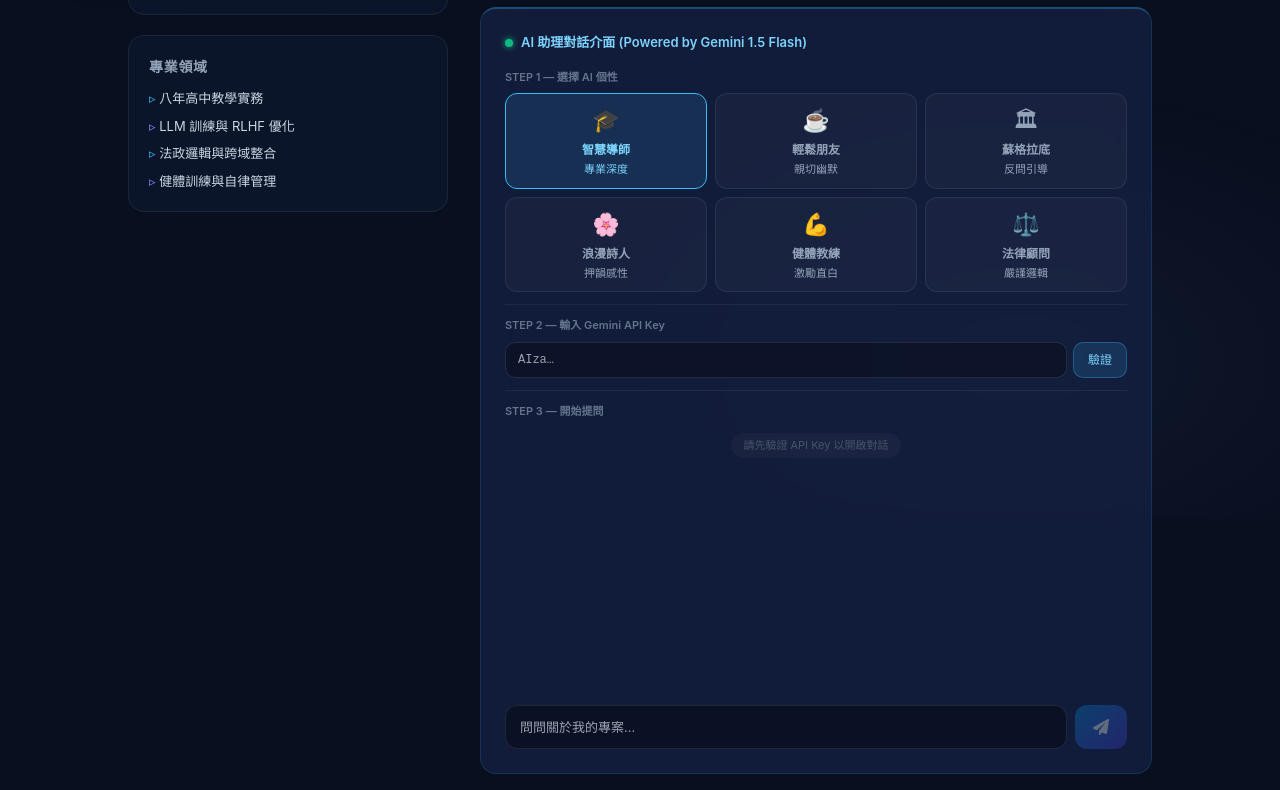
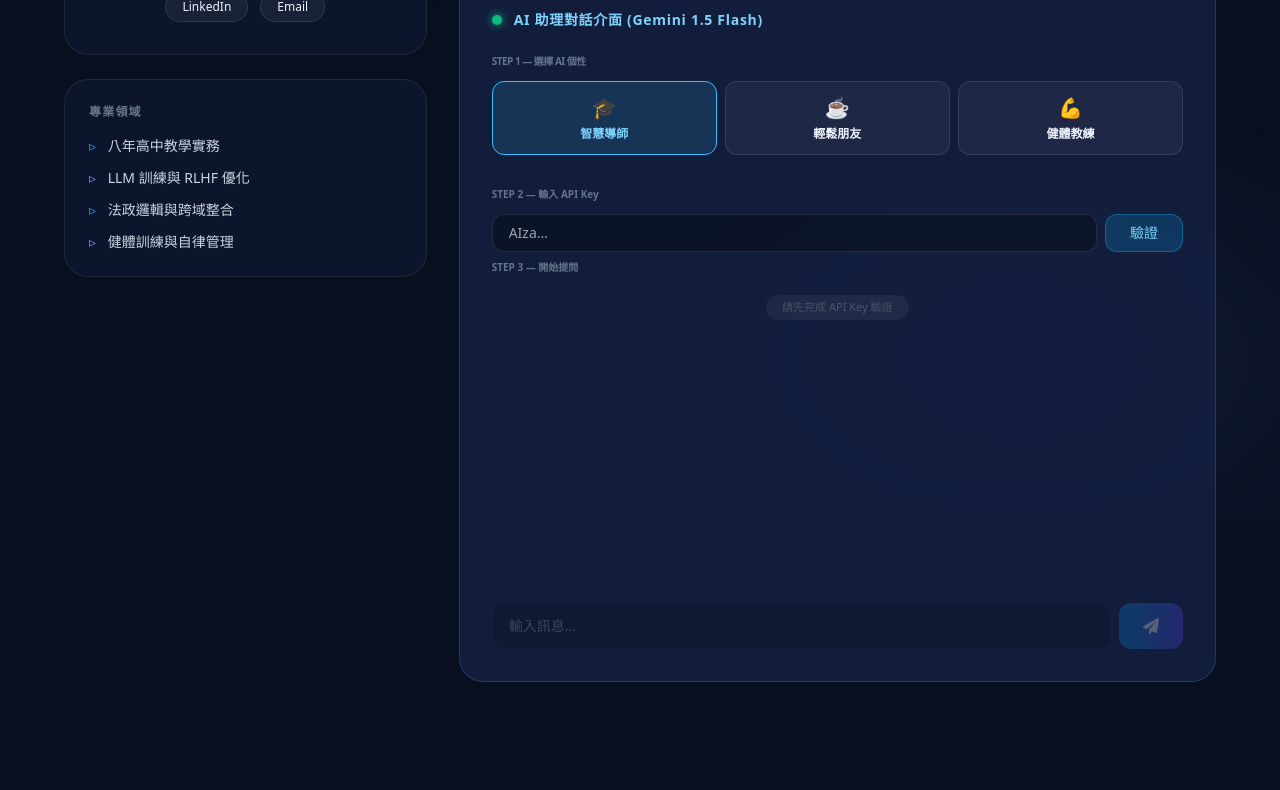
Before and after one commit to fordwhs/XCXC, a plain HTML site: page index.html in a window 1280 px wide. Shown: the part 281-1071 px from the top of the page. After the commit the page ends 1003 px from the top, so only its background shows below. Drawn offline with nearby package versions, Linux system fonts and the light colour scheme.

Commit message:
Update index.html

```diff
--- a/index.html
+++ b/index.html
@@ -7,185 +7,113 @@
     <script src="https://cdn.tailwindcss.com"></script>
     <link rel="stylesheet" href="https://cdnjs.cloudflare.com/ajax/libs/font-awesome/6.0.0/dist/css/all.min.css">
     <style>
-        * { box-sizing: border-box; }
-        body { background-color: #080f1e; color: #f0f4ff; font-family: -apple-system, BlinkMacSystemFont, "Segoe UI", sans-serif; position: relative; }
+        body {
+            background-color: #080f1e;
+            color: #f0f4ff;
+            font-family: system-ui, -apple-system, sans-serif;
+            margin: 0;
+            padding: 0;
+            min-height: 100vh;
+        }
+        /* 背景流光 - 確保 z-index 在最底層 */
+        .bg-aurora {
+            position: fixed; inset: 0; z-index: -1;
+            background:
+                radial-gradient(ellipse 60% 40% at 20% 10%, rgba(56,189,248,0.1) 0%, transparent 70%),
+                radial-gradient(ellipse 50% 50% at 80% 80%, rgba(129,140,248,0.1) 0%, transparent 70%);
+        }
+        .glass { background: rgba(15, 25, 50, 0.7); backdrop-filter: blur(12px); border: 1px solid rgba(255,255,255,0.08); }
+        .glass-bright { background: rgba(20, 32, 65, 0.85); backdrop-filter: blur(16px); border: 1px solid rgba(56,189,248,0.2); }
+        .gradient-text { background: linear-gradient(95deg, #38bdf8, #818cf8); -webkit-background-clip: text; -webkit-text-fill-color: transparent; }
 
-        /* 背景流光效果 */
-        body::before {
-            content: '';
-            position: fixed; inset: 0; z-index: 0;
-            background:
-                radial-gradient(ellipse 60% 40% at 20% 10%, rgba(56,189,248,0.08) 0%, transparent 70%),
-                radial-gradient(ellipse 50% 50% at 80% 80%, rgba(129,140,248,0.07) 0%, transparent 70%);
-            pointer-events: none;
-        }
+        /* 聊天室美化 */
+        .chat-area { height: 300px; overflow-y: auto; scrollbar-width: thin; scrollbar-color: #38bdf8 rgba(255,255,255,0.05); }
+        .bubble-ai { align-self: flex-start; background: rgba(30,41,80,0.9); border-radius: 4px 16px 16px 16px; border: 1px solid rgba(56,189,248,0.2); }
+        .bubble-user { align-self: flex-end; background: linear-gradient(135deg, #1e40af, #1e3a8a); border-radius: 16px 4px 16px 16px; }
 
-        .wrap { position: relative; z-index: 1; }
-        .glass { background: rgba(15, 25, 50, 0.65); backdrop-filter: blur(16px); border: 1px solid rgba(255,255,255,0.07); }
-        .glass-bright { background: rgba(20, 32, 65, 0.80); backdrop-filter: blur(20px); border: 1px solid rgba(56,189,248,0.15); }
-        .gradient-text { background: linear-gradient(95deg, #38bdf8 0%, #818cf8 100%); -webkit-background-clip: text; -webkit-text-fill-color: transparent; background-clip: text; }
+        /* 人格按鈕 */
+        .persona-grid { display: grid; grid-template-columns: repeat(3, 1fr); gap: 8px; }
+        .persona-btn { cursor: pointer; border-radius: 12px; background: rgba(255,255,255,0.05); border: 1px solid rgba(255,255,255,0.1); transition: 0.3s; }
+        .persona-btn.active { border-color: #38bdf8; background: rgba(56,189,248,0.15); color: #7dd3fc; }
 
-        /* 人格選擇器 */
-        .persona-grid { display: grid; grid-template-columns: repeat(3,1fr); gap: 8px; }
-        .persona-btn {
-            cursor: pointer; border-radius: 12px; padding: 10px 6px;
-            border: 1.5px solid rgba(255,255,255,0.08);
-            background: rgba(255,255,255,0.03);
-            text-align: center; font-size: 11px; color: #94a3b8;
-            transition: all 0.25s;
-        }
-        .persona-btn:hover { border-color: rgba(56,189,248,0.4); color: #e2e8f0; background: rgba(56,189,248,0.06); }
-        .persona-btn.active { border-color: #38bdf8; background: rgba(56,189,248,0.12); color: #7dd3fc; }
-        .persona-btn .icon { font-size: 22px; display: block; margin-bottom: 4px; }
-        .persona-btn .name { font-weight: 600; display: block; margin-bottom: 2px; font-size: 12px; }
-
-        /* API Key 區塊 */
-        .key-row { display: flex; gap: 6px; align-items: center; }
-        .key-input {
-            flex: 1; background: rgba(0,0,0,0.3); border: 1px solid rgba(255,255,255,0.1);
-            border-radius: 10px; padding: 8px 12px; color: #e2e8f0; font-size: 12px;
-            font-family: monospace; transition: border-color 0.2s;
-        }
-        .key-input:focus { outline: none; border-color: #38bdf8; }
-        .btn-verify {
-            background: rgba(56,189,248,0.15); border: 1px solid rgba(56,189,248,0.3);
-            color: #7dd3fc; border-radius: 10px; padding: 8px 14px;
-            font-size: 12px; cursor: pointer; white-space: nowrap; transition: all 0.2s;
-        }
-        .btn-verify:hover { background: rgba(56,189,248,0.25); }
-        .key-status { margin-top: 6px; font-size: 11px; border-radius: 8px; padding: 6px 10px; display: none; }
-        .key-ok { display: block; background: rgba(16,185,129,0.12); color: #6ee7b7; border: 1px solid rgba(16,185,129,0.2); }
-        .key-err { display: block; background: rgba(239,68,68,0.12); color: #fca5a5; border: 1px solid rgba(239,68,68,0.2); }
-        .key-loading { display: block; background: rgba(255,255,255,0.05); color: #94a3b8; border: 1px solid rgba(255,255,255,0.08); }
-
-        /* 聊天區 */
-        .chat-area {
-            height: 260px; overflow-y: auto; display: flex; flex-direction: column; gap: 10px;
-            padding: 4px 2px; scrollbar-width: thin; scrollbar-color: rgba(56,189,248,0.2) transparent;
-        }
-        .bubble-ai {
-            align-self: flex-start; max-width: 85%;
-            background: rgba(30,41,80,0.9); border: 1px solid rgba(56,189,248,0.15);
-            border-radius: 4px 16px 16px 16px; padding: 10px 14px;
-            font-size: 13px; color: #cbd5e1; line-height: 1.6;
-            animation: fadeInUp 0.3s ease;
-        }
-        .bubble-user {
-            align-self: flex-end; max-width: 85%;
-            background: linear-gradient(135deg, #1e40af, #1e3a8a);
-            border: 1px solid rgba(99,102,241,0.3);
-            border-radius: 16px 4px 16px 16px; padding: 10px 14px;
-            font-size: 13px; color: #e0e7ff; line-height: 1.6;
-            animation: fadeInUp 0.3s ease;
-        }
-        .bubble-system { align-self: center; font-size: 11px; color: #475569; background: rgba(255,255,255,0.03); border-radius: 99px; padding: 4px 12px; }
-
-        @keyframes fadeInUp { from { opacity: 0; transform: translateY(8px); } to { opacity: 1; transform: translateY(0); } }
-
-        /* 打字動畫 */
-        .typing-dots { display: inline-flex; gap: 4px; align-items: center; padding: 4px 0; }
-        .typing-dots span { width: 6px; height: 6px; border-radius: 50%; background: #38bdf8; opacity: 0.6; animation: dot-bounce 1.2s infinite ease-in-out; }
-        .typing-dots span:nth-child(2) { animation-delay: 0.2s; }
-        .typing-dots span:nth-child(3) { animation-delay: 0.4s; }
-        @keyframes dot-bounce { 0%,80%,100% { transform: translateY(0); opacity:0.4; } 40% { transform: translateY(-5px); opacity:1; } }
-
-        .chat-input { flex: 1; background: rgba(0,0,0,0.35); border: 1px solid rgba(255,255,255,0.09); border-radius: 12px; padding: 10px 14px; color: #e2e8f0; font-size: 13px; }
-        .chat-input:focus { outline: none; border-color: rgba(56,189,248,0.5); }
-        .btn-send { background: linear-gradient(135deg, #0284c7, #4338ca); border: none; border-radius: 12px; padding: 10px 18px; color: #fff; cursor: pointer; transition: all 0.2s; }
-        .btn-send:disabled { opacity: 0.35; cursor: not-allowed; }
-        .divider { height: 1px; background: rgba(255,255,255,0.06); margin: 12px 0; }
-
-        /* 頭像光圈 */
-        .avatar-wrap { position: relative; display: inline-block; }
-        .avatar-wrap::after { content: ''; position: absolute; inset: -4px; border-radius: 50%; border: 2px solid rgba(56,189,248,0.3); animation: pulse-ring 2.5s infinite; }
         @keyframes pulse-ring { 0% { transform: scale(1); opacity: 0.7; } 70% { transform: scale(1.1); opacity: 0; } 100% { transform: scale(1.1); opacity: 0; } }
-        .tag { display: inline-block; background: rgba(56,189,248,0.1); border: 1px solid rgba(56,189,248,0.2); color: #7dd3fc; border-radius: 99px; font-size: 11px; padding: 2px 10px; }
+        .animate-ring { animation: pulse-ring 2.5s infinite; }
     </style>
 </head>
 <body class="p-4 md:p-10">
-<div class="wrap max-w-5xl mx-auto grid grid-cols-1 md:grid-cols-3 gap-8">
+    <div class="bg-aurora"></div>
 
-    <div class="md:col-span-1 space-y-5">
-        <div class="glass p-6 rounded-2xl text-center">
-            <div class="avatar-wrap mx-auto mb-5">
-                <div class="w-24 h-24 rounded-full flex items-center justify-center text-2xl font-bold" style="background: linear-gradient(135deg,#0ea5e9,#6366f1);">
-                    <i class="fas fa-user-graduate" style="font-size:36px;color:#fff;"></i>
+    <div class="max-w-6xl mx-auto grid grid-cols-1 md:grid-cols-12 gap-8 relative z-10">
+
+        <div class="md:col-span-4 space-y-6">
+            <div class="glass p-8 rounded-3xl text-center">
+                <div class="relative inline-block mb-6">
+                    <div class="w-24 h-24 rounded-full bg-gradient-to-br from-sky-500 to-indigo-600 flex items-center justify-center text-white shadow-lg shadow-sky-500/20">
+                        <i class="fas fa-user-graduate text-4xl"></i>
                     </div>
+                    <div class="absolute inset-[-6px] border-2 border-sky-500/30 rounded-full animate-ring"></div>
                 </div>
-            <h1 class="text-xl font-bold mb-1">教育與 AI 專家</h1>
-            <p style="color:#38bdf8;font-size:13px;" class="mb-4">法政碩士 ｜ AI 閱卷顧問</p>
-            <div class="flex justify-center gap-3 flex-wrap">
-                <span class="tag"><i class="fab fa-linkedin mr-1"></i>LinkedIn</span>
-                <span class="tag"><i class="fas fa-envelope mr-1"></i>Email</span>
+                <h1 class="text-2xl font-bold mb-1">教育與 AI 專家</h1>
+                <p class="text-sky-400 text-sm mb-6">法政碩士 ｜ AI 閱卷顧問</p>
+                <div class="flex justify-center gap-3">
+                    <button class="px-4 py-1.5 bg-white/5 rounded-full text-xs border border-white/10 hover:bg-white/10">LinkedIn</button>
+                    <button class="px-4 py-1.5 bg-white/5 rounded-full text-xs border border-white/10 hover:bg-white/10">Email</button>
                 </div>
             </div>
 
-        <div class="glass p-5 rounded-2xl">
-            <h2 style="font-size:14px;font-weight:600;color:#94a3b8;letter-spacing:0.05em;" class="mb-3 uppercase">專業領域</h2>
-            <ul class="space-y-2" style="font-size:13px;color:#cbd5e1;">
-                <li><span style="color:#38bdf8;">▹</span> 八年高中教學實務</li>
-                <li><span style="color:#818cf8;">▹</span> LLM 訓練與 RLHF 優化</li>
-                <li><span style="color:#38bdf8;">▹</span> 法政邏輯與跨域整合</li>
-                <li><span style="color:#818cf8;">▹</span> 健體訓練與自律管理</li>
+            <div class="glass p-6 rounded-3xl">
+                <h2 class="text-xs font-bold text-slate-500 uppercase tracking-widest mb-4">專業領域</h2>
+                <ul class="space-y-3 text-sm text-slate-300">
+                    <li><span class="text-sky-500 mr-2">▹</span> 八年高中教學實務</li>
+                    <li><span class="text-indigo-400 mr-2">▹</span> LLM 訓練與 RLHF 優化</li>
+                    <li><span class="text-sky-500 mr-2">▹</span> 法政邏輯與跨域整合</li>
+                    <li><span class="text-indigo-400 mr-2">▹</span> 健體訓練與自律管理</li>
                 </ul>
             </div>
         </div>
 
-    <div class="md:col-span-2 space-y-5">
-        <div class="glass p-7 rounded-2xl">
-            <h2 class="text-3xl font-bold mb-4 gradient-text" style="font-family:Georgia,serif;">跨域領航者：關於我</h2>
-            <div style="font-size:14px;color:#94a3b8;line-height:1.9;" class="space-y-3">
-                <p>我是一位深耕教育現場八年的資深高中教師，致力於將嚴謹的<span style="color:#e2e8f0;font-weight:600;">法政邏輯</span>與尖端的 <span style="color:#e2e8f0;font-weight:600;">AI 科技</span>結合。目前擔任教育部 AI 閱卷專案顧問，協助優化大型語言模型在學術評量上的表現。</p>
-                <p>我擅長運用 Firebase 與 Gemini API 開發教育工具；在生活端，七年的健體訓練資歷賦予我強大的執行力與自律心。</p>
+        <div class="md:col-span-8 space-y-6">
+            <div class="glass p-8 rounded-3xl">
+                <h2 class="text-4xl font-bold mb-6 gradient-text">關於我</h2>
+                <div class="text-slate-400 leading-loose space-y-4">
+                    <p>我是一位深耕教育現場八年的資深高中教師，致力於將嚴謹的<strong class="text-slate-200">法政邏輯</strong>與尖端的 <strong class="text-slate-200">AI 科技</strong>結合。目前擔任教育部 AI 閱卷專案顧問，協助優化大型語言模型在學術評量上的表現。</p>
                 </div>
             </div>
 
-        <div class="glass-bright p-6 rounded-2xl" style="border-top: 2px solid rgba(56,189,248,0.3);">
-            <div class="flex items-center gap-2 mb-4">
-                <div style="width:8px;height:8px;border-radius:50%;background:#10b981;box-shadow:0 0 6px #10b981;"></div>
-                <span style="font-size:13px;font-weight:600;color:#7dd3fc;">AI 助理對話介面 (Powered by Gemini 1.5 Flash)</span>
+            <div class="glass-bright p-8 rounded-3xl">
+                <div class="flex items-center gap-3 mb-6">
+                    <div class="w-2.5 h-2.5 rounded-full bg-emerald-500 shadow-[0_0_8px_#10b981]"></div>
+                    <span class="text-sm font-bold text-sky-300 tracking-wider">AI 助理對話介面 (Gemini 1.5 Flash)</span>
                 </div>
 
-            <div style="font-size:11px;color:#64748b;font-weight:600;margin-bottom:8px;">STEP 1 — 選擇 AI 個性</div>
-            <div class="persona-grid" id="personaGrid">
-                <div class="persona-btn active" data-role="mentor" onclick="selectPersona(this)">
-                    <span class="icon">🎓</span><span class="name">智慧導師</span><span>專業深度</span>
+                <div class="text-[10px] text-slate-500 font-bold tracking-tighter mb-3">STEP 1 — 選擇 AI 個性</div>
+                <div class="persona-grid mb-8" id="personaGrid">
+                    <div class="persona-btn active p-3 text-center" data-role="mentor" onclick="selectPersona(this)">
+                        <div class="text-xl mb-1">🎓</div><div class="text-xs font-bold">智慧導師</div>
                     </div>
-                <div class="persona-btn" data-role="friend" onclick="selectPersona(this)">
-                    <span class="icon">☕</span><span class="name">輕鬆朋友</span><span>親切幽默</span>
+                    <div class="persona-btn p-3 text-center" data-role="friend" onclick="selectPersona(this)">
+                        <div class="text-xl mb-1">☕</div><div class="text-xs font-bold">輕鬆朋友</div>
                     </div>
-                <div class="persona-btn" data-role="socrates" onclick="selectPersona(this)">
-                    <span class="icon">🏛</span><span class="name">蘇格拉底</span><span>反問引導</span>
-                </div>
-                <div class="persona-btn" data-role="poet" onclick="selectPersona(this)">
-                    <span class="icon">🌸</span><span class="name">浪漫詩人</span><span>押韻感性</span>
-                </div>
-                <div class="persona-btn" data-role="coach" onclick="selectPersona(this)">
-                    <span class="icon">💪</span><span class="name">健體教練</span><span>激勵直白</span>
-                </div>
-                <div class="persona-btn" data-role="legal" onclick="selectPersona(this)">
-                    <span class="icon">⚖️</span><span class="name">法律顧問</span><span>嚴謹邏輯</span>
+                    <div class="persona-btn p-3 text-center" data-role="coach" onclick="selectPersona(this)">
+                        <div class="text-xl mb-1">💪</div><div class="text-xs font-bold">健體教練</div>
                     </div>
                 </div>
 
-            <div class="divider"></div>
+                <div class="text-[10px] text-slate-500 font-bold mb-3">STEP 2 — 輸入 API Key</div>
+                <div class="flex gap-2 mb-2">
+                    <input type="password" id="apiKey" class="flex-1 bg-black/30 border border-white/10 rounded-xl px-4 py-2 text-sm text-white focus:border-sky-500 outline-none" placeholder="AIza...">
+                    <button id="verifyBtn" onclick="verifyKey()" class="bg-sky-500/20 border border-sky-500/40 text-sky-300 px-6 py-2 rounded-xl text-sm hover:bg-sky-500/30 transition">驗證</button>
+                </div>
+                <div id="keyStatus" class="text-[11px] hidden px-3 py-1.5 rounded-lg mb-6"></div>
 
-            <div style="font-size:11px;color:#64748b;font-weight:600;margin-bottom:8px;">STEP 2 — 輸入 Gemini API Key</div>
-            <div class="key-row">
-                <input type="password" id="apiKey" class="key-input" placeholder="AIza…" />
-                <button class="btn-verify" id="verifyBtn" onclick="verifyKey()">驗證</button>
+                <div class="text-[10px] text-slate-500 font-bold mb-3">STEP 3 — 開始提問</div>
+                <div id="chatArea" class="chat-area flex flex-col gap-4 p-2 mb-4">
+                    <div class="self-center text-[11px] text-slate-600 bg-white/5 px-4 py-1 rounded-full">請先完成 API Key 驗證</div>
                 </div>
-            <div id="keyStatus" class="key-status"></div>
 
-            <div class="divider"></div>
-
-            <div style="font-size:11px;color:#64748b;font-weight:600;margin-bottom:10px;">STEP 3 — 開始提問</div>
-            <div class="chat-area" id="chatArea">
-                <div class="bubble-system">請先驗證 API Key 以開啟對話</div>
-            </div>
-            <div class="send-row flex gap-2 mt-4">
-                <input type="text" id="chatInput" class="chat-input" placeholder="問問關於我的專案..." disabled onkeydown="if(event.key==='Enter')sendMsg()" />
-                <button class="btn-send" id="sendBtn" onclick="sendMsg()" disabled><i class="fas fa-paper-plane"></i></button>
+                <div class="flex gap-2">
+                    <input type="text" id="chatInput" disabled onkeydown="if(event.key==='Enter')sendMsg()" class="flex-1 bg-black/40 border border-white/10 rounded-xl px-4 py-3 text-sm focus:border-sky-500 outline-none disabled:opacity-30" placeholder="輸入訊息...">
+                    <button id="sendBtn" disabled onclick="sendMsg()" class="bg-gradient-to-r from-sky-600 to-indigo-600 text-white px-6 rounded-xl disabled:opacity-30"><i class="fas fa-paper-plane"></i></button>
                 </div>
             </div>
         </div>
@@ -193,12 +121,9 @@
 
     <script>
         const personas = {
-    mentor: "你是網頁主人的 AI 助理。主人是有八年經驗的高中老師、法政碩士、教育部 AI 閱卷顧問。請以專業、有深度的智慧導師風格回答。繁體中文。",
-    friend: "你是網頁主人的 AI 助理，用輕鬆、親切、幽默的朋友口吻介紹主人。繁體中文，語氣像聊天。",
-    socrates: "你是蘇格拉底風格的 AI 助理：不直接給答案，只用反問句引導訪客思考主人的專業。繁體中文。",
-    poet: "你是浪漫詩人 AI 助理，回答必須押韻，充滿比喻，介紹主人的教育與 AI 專業。繁體中文。",
-    coach: "你是激勵型健體教練風格的 AI 助理：直白、有力，多用驚嘆號，強調主人的自律。繁體中文。",
-    legal: "你是嚴謹法律顧問 AI 助理，引用邏輯框架與條理分明的論述介紹主人。繁體中文。"
+            mentor: "你是網頁主人的 AI 助理。主人是高中老師、法政碩士、AI 閱卷顧問。請以專業、有深度的導師風格回答。繁體中文。",
+            friend: "你是網頁主人的 AI 助理，用輕鬆、幽默的朋友口吻介紹主人。繁體中文。",
+            coach: "你是激勵型健體教練風格的 AI 助理：直白、有力，強調自律。繁體中文。"
         };
 
         let currentPersona = 'mentor';
@@ -210,17 +135,14 @@ function selectPersona(el) {
             currentPersona = el.dataset.role;
         }
 
-function setStatus(cls, html) {
-    const el = document.getElementById('keyStatus');
-    el.className = 'key-status ' + cls;
-    el.innerHTML = html;
-}
-
         async function verifyKey() {
             const key = document.getElementById('apiKey').value.trim();
-    if (!key) { setStatus('key-err', '請輸入 Key'); return; }
-    document.getElementById('verifyBtn').disabled = true;
-    setStatus('key-loading', '⏳ 驗證中...');
+            const status = document.getElementById('keyStatus');
+            if(!key) return;
+
+            status.className = "text-[11px] block px-3 py-1.5 rounded-lg mb-6 bg-white/5 text-slate-400";
+            status.innerText = "⏳ 驗證中...";
+
             try {
                 const url = `https://generativelanguage.googleapis.com/v1beta/models/gemini-1.5-flash:generateContent?key=${key}`;
                 const res = await fetch(url, {
@@ -230,42 +152,38 @@ async function verifyKey() {
                 });
                 const data = await res.json();
                 if (data.error) throw new Error(data.error.message);
+
                 verified = true;
-        setStatus('key-ok', '✓ 驗證成功！');
+                status.className = "text-[11px] block px-3 py-1.5 rounded-lg mb-6 bg-emerald-500/10 text-emerald-400 border border-emerald-500/20";
+                status.innerText = "✓ 驗證成功！";
                 document.getElementById('chatInput').disabled = false;
                 document.getElementById('sendBtn').disabled = false;
                 document.getElementById('chatArea').innerHTML = "";
-        addBubble('ai', '你好！我是 AI 助理，已準備好為你服務。');
+                addBubble('ai', '你好！我是你的 AI 助理，請問有什麼我可以幫你的？');
             } catch(e) {
-        setStatus('key-err', '✗ 失敗：' + (e.message.includes('quota') ? '配額不足，請換個帳號申請 Key。' : e.message));
-    } finally { document.getElementById('verifyBtn').disabled = false; }
+                status.className = "text-[11px] block px-3 py-1.5 rounded-lg mb-6 bg-red-500/10 text-red-400 border border-red-500/20";
+                status.innerText = "✗ 失敗：" + e.message;
+            }
         }
 
         function addBubble(role, text) {
             const area = document.getElementById('chatArea');
             const div = document.createElement('div');
-    div.className = role === 'user' ? 'bubble-user' : 'bubble-ai';
+            div.className = `p-4 text-sm leading-relaxed ${role === 'user' ? 'bubble-user text-white' : 'bubble-ai text-slate-300'}`;
             div.textContent = text;
             area.appendChild(div);
             area.scrollTop = area.scrollHeight;
         }
 
         async function sendMsg() {
-    if (!verified) return;
+            if(!verified) return;
             const key = document.getElementById('apiKey').value.trim();
-    const text = document.getElementById('chatInput').value.trim();
-    if (!text) return;
-    document.getElementById('chatInput').value = '';
+            const input = document.getElementById('chatInput');
+            const text = input.value.trim();
+            if(!text) return;
+
+            input.value = "";
             addBubble('user', text);
-
-    // 顯示打字中
-    const area = document.getElementById('chatArea');
-    const typing = document.createElement('div');
-    typing.className = 'bubble-ai';
-    typing.id = 'typing';
-    typing.innerHTML = '<div class="typing-dots"><span></span><span></span><span></span></div>';
-    area.appendChild(typing);
-    area.scrollTop = area.scrollHeight;
 
             try {
                 const url = `https://generativelanguage.googleapis.com/v1beta/models/gemini-1.5-flash:generateContent?key=${key}`;
@@ -278,12 +196,10 @@ async function sendMsg() {
                     })
                 });
                 const data = await res.json();
-        document.getElementById('typing').remove();
-        if (data.error) throw new Error(data.error.message);
+                if(data.error) throw new Error(data.error.message);
                 addBubble('ai', data.candidates[0].content.parts[0].text);
             } catch(e) {
-        if(document.getElementById('typing')) document.getElementById('typing').remove();
-        addBubble('ai', '⚠ 錯誤：' + e.message);
+                addBubble('ai', "錯誤：" + e.message);
             }
         }
     </script>
```
Lines whose indentation alone changed are shown as unchanged.
